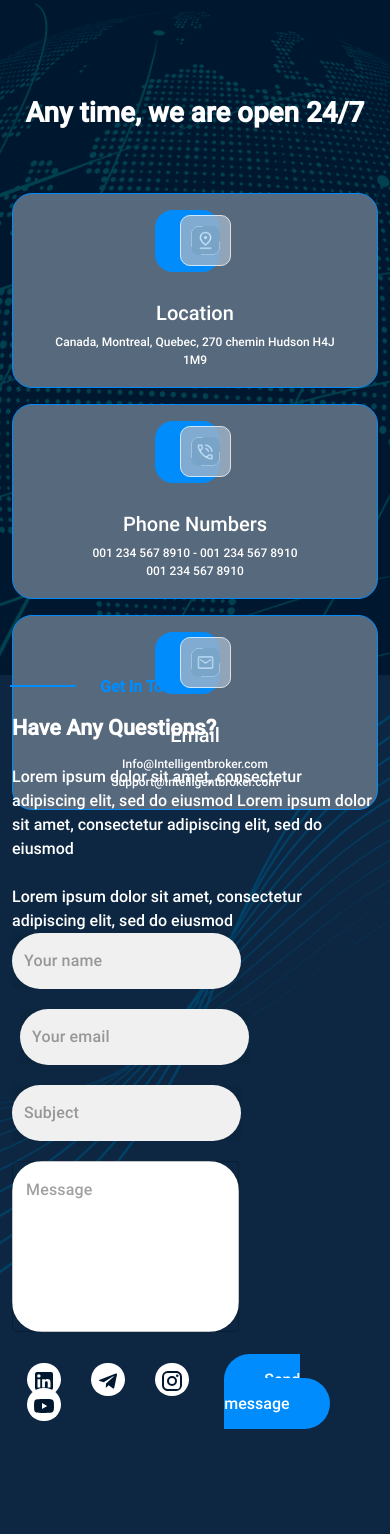
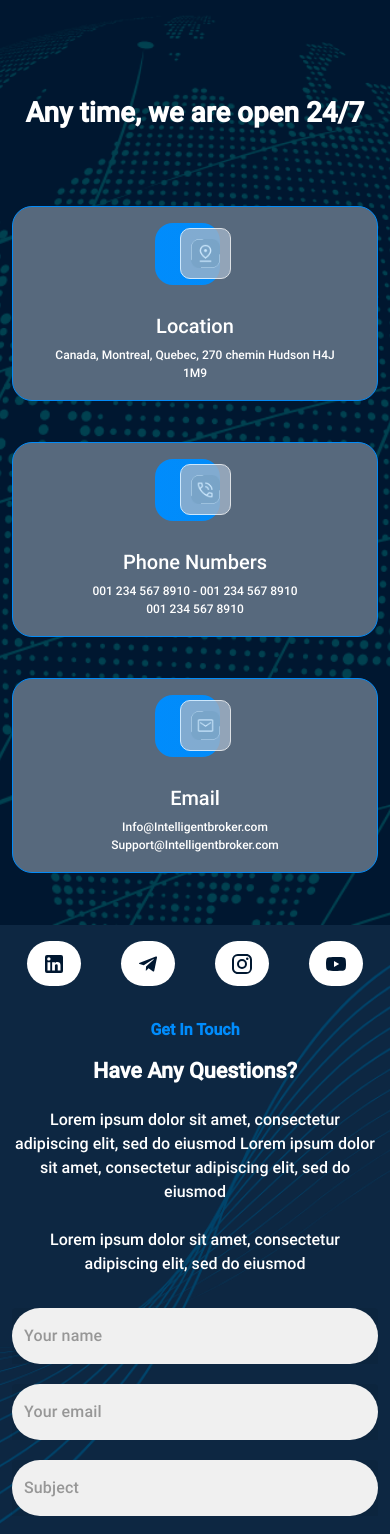
Before and after one commit to abbasEbadian/canada, a React (Vite) app: page /contact in a window 390 px wide. Shown: the top 1534 px of the page. Before the commit the page ends 1434 px from the top, so only its background shows below. Built offline with nearby package versions, Linux system fonts and the light colour scheme.

Commit message:
complate mobile version contact-page

```diff
--- a/src/pages/Contact.jsx
+++ b/src/pages/Contact.jsx
@@ -79,7 +79,7 @@ function Contact() {
             <section className='form-contact'>
                 <div className="container">
                     <div className="row">
-                        <div className="col-lg-4">
+                        <div className="col-lg-4 left-sec-ab">
                             <div className="title-form-contact">
                                 <p className='fw-bold'>Get In Touch</p>
                                 <h4 className='fw-bold mb-4'>Have Any Questions?</h4>
@@ -89,9 +89,17 @@ function Contact() {
                                     Lorem ipsum dolor sit amet, consectetur adipiscing elit, sed do eiusmod
                                 </span>
                             </div>
+                            <div className="social-network social-network2">
+                                <div className="socail-media-item">
+                                    <a href="" className='socail-media-link'><LinkedInIcon /></a>
+                                    <a href="" className='socail-media-link'><TelegramIcon /></a>
+                                    <a href="" className='socail-media-link'><InstagramIcon /></a>
+                                    <a href="" className='socail-media-link'><YouTubeIcon /></a>
+                                </div>
+                            </div>
                         </div>
-                        <div className="col-lg-8 d-flex justify-content-between flex-wrap">
-                            <div className="col-lg-6  pe-2">
+                        <div className="col-lg-8 d-flex justify-content-end flex-wrap">
+                            <div className="col-lg-6 col-12">
                                 <Stack
                                     component="form"
                                     sx={{
@@ -113,7 +121,7 @@ function Contact() {
                                     />
                                 </Stack>
                             </div>
-                            <div className="col-lg-6 ps-2">
+                            <div className="col-lg-6 col-12">
                                 <Stack
                                     component="form"
                                     sx={{
@@ -133,7 +141,7 @@ function Contact() {
                                     />
                                 </Stack>
                             </div>
-                            <div className="col-lg-12">
+                            <div className="col-lg-12 col-12">
                                 <Stack
                                     component="form"
                                     sx={{
@@ -156,7 +164,7 @@ function Contact() {
                                     />
                                 </Stack>
                             </div>
-                            <div className="col-lg-12">
+                            <div className="col-lg-12 col-12">
                                 <TextField
                                     placeholder="Message"
                                     multiline
@@ -172,23 +180,13 @@ function Contact() {
                                     }}
                                 />
                             </div>
-                        </div>
-                        <div className="col-lg-12 d-flex justify-content-between py-3">
-
-                            <div className="social-network social-network2">
-                                <div className="socail-media-item">
-                                    <a href="" className='socail-media-link'><LinkedInIcon /></a>
-                                    <a href="" className='socail-media-link'><TelegramIcon /></a>
-                                    <a href="" className='socail-media-link'><InstagramIcon /></a>
-                                    <a href="" className='socail-media-link'><YouTubeIcon /></a>
-                                </div>
-                            </div>
                             <div className="send-message">
                                 <Link to="#">
                                     Send message
                                 </Link>
                             </div>
                         </div>
+                        {/* <div className="col-lg-12 d-flex justify-content-between py-3"></div> */}
                     </div>
                 </div>
             </section>
--- a/src/styles/blog.css
+++ b/src/styles/blog.css
@@ -89,81 +89,6 @@
     padding: 12px;
 }
 
-/* Contact page */
-.bg-contact {
-    background-image: url("../img/Page-title.png");
-    width: 100%;
-    height: 80vh;
-    background-size: cover;
-    background-position: center;
-    background-repeat: no-repeat;
-}
-
-/* .text-contact {
-    text-align: center;
-    padding-block: 4rem;
-    color: #008CFC;
-    opacity: .5;
-}
-.text-contact p {
- background-color: #008CFC;
-    display: inline-block;
-    border: 1px solid #008CFC;
-    border-radius: 15px;
-    padding: 0.4rem 0.8rem;
-} */
-
-
-
-.protocol-component-item2 {
-    min-height:195px !important;
-}
-
-
-
-.form-contact {
-    background-image: url("../img/blog/Group-1152.png");
-    width: 100%;
-    height: 80vh;
-    background-size: cover;
-    background-position: center;
-    background-repeat: no-repeat;
-    display: flex;
-    align-items: center;
-    flex-wrap: wrap;
-}
-.title-form-contact {
-    color: #fff;
-}
-.title-form-contact p {
-    position: relative;
-    color: #008CFC;
-    text-align: left;
-    margin-left: 5.5rem;
-}
-.title-form-contact p::before {
-    content: '';
-    position: absolute;
-    left: -90px;
-    top: 10px;
-    width: 66px;
-    height: 2px;
-    background-color: #008CFC;
-}
-.send-message a{
-    background-color: #008CFC;
-    padding: 1rem 2.5rem;
-    border-radius: 30px;
-    color: #fff;
-}
-.social-network2 .socail-media-item a {
-    margin:  0 15px;
-    background-color: #fff;
-    padding: 7px 5px;
-    border-radius: 25px;
-    color: #001730;
-}
-/* Contact page */
 @media (max-width:767px) {
     .topNews > .d-flex {
         flex-direction: column;
--- a/src/styles/contact.css
+++ b/src/styles/contact.css
@@ -0,0 +1,117 @@
+/* Contact page */
+.bg-contact {
+  background-image: url("../img/Page-title.png");
+  width: 100%;
+  height: 80vh;
+  background-size: cover;
+  background-position: center;
+  background-repeat: no-repeat;
+}
+
+/* .text-contact {
+    text-align: center;
+    padding-block: 4rem;
+    color: #008CFC;
+    opacity: .5;
+}
+.text-contact p {
+ background-color: #008CFC;
+    display: inline-block;
+    border: 1px solid #008CFC;
+    border-radius: 15px;
+    padding: 0.4rem 0.8rem;
+} */
+
+.protocol-component-item2 {
+  min-height: 195px !important;
+}
+
+.form-contact {
+  background-image: url("../img/blog/Group-1152.png");
+  width: 100%;
+  height: 80vh;
+  background-size: cover;
+  background-position: center;
+  background-repeat: no-repeat;
+  display: flex;
+  align-items: center;
+  flex-wrap: wrap;
+}
+.title-form-contact {
+  color: #fff;
+}
+.title-form-contact p {
+  position: relative;
+  color: #008cfc;
+  text-align: left;
+  margin-left: 5.5rem;
+}
+.title-form-contact p::before {
+  content: "";
+  position: absolute;
+  left: -90px;
+  top: 10px;
+  width: 66px;
+  height: 2px;
+  background-color: #008cfc;
+}
+.send-message a {
+  background-color: #008cfc;
+  padding: 1rem 2.5rem;
+  border-radius: 30px;
+  color: #fff;
+}
+.social-network2 .socail-media-item a {
+  margin: 0 15px;
+  background-color: #fff;
+  padding: 7px 5px;
+  border-radius: 25px;
+  color: #001730;
+}
+.left-sec-ab {
+  display: flex;
+  flex-direction: column;
+  justify-content: space-between;
+}
+@media (max-width: 992px) {
+  .bg-contact {
+    height: auto;
+  }
+  .protocol-component-body {
+    padding-bottom: 2rem;
+  }
+  .protocol-component-item2 {
+    margin: 0.78rem 0;
+  }
+  .social-network2 {
+    order: 1;
+    margin-top: 1rem;
+  }
+  .socail-media-item {
+    display: flex;
+    justify-content: space-between;
+  }
+  .social-network2 .socail-media-item a {
+    padding: 10px 15px;
+  }
+  .title-form-contact {
+    order: 2;
+    text-align: center;
+    margin: 2rem 0;
+  }
+  .title-form-contact p {
+    text-align: center;
+    margin-left: unset;
+  }
+  .title-form-contact p::before {
+    content: none;
+  }
+  .send-message {
+    width: 100%;
+  }
+  .send-message a {
+    display: flex;
+    justify-content: center;
+}
+}
+/* Contact page */
```
